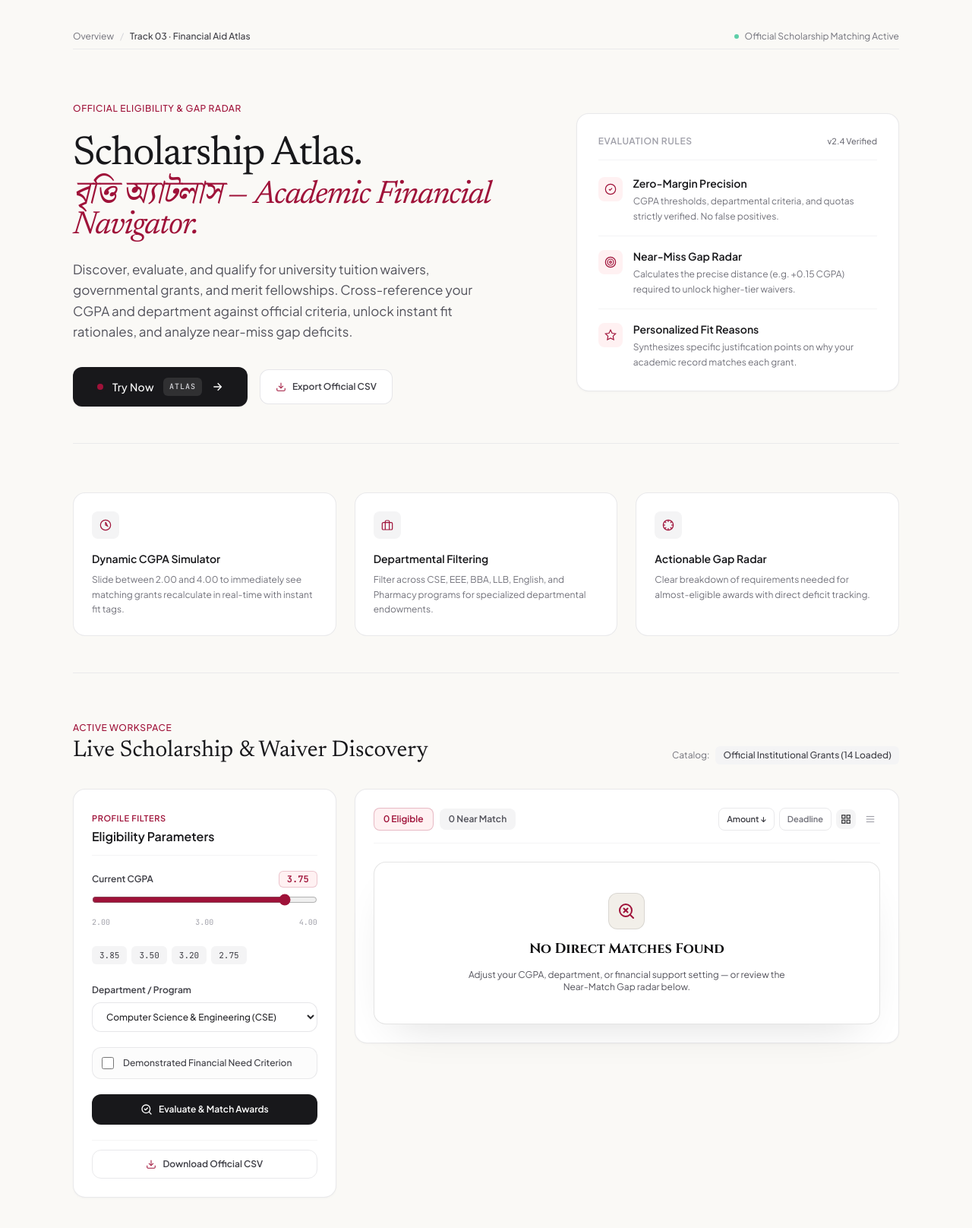
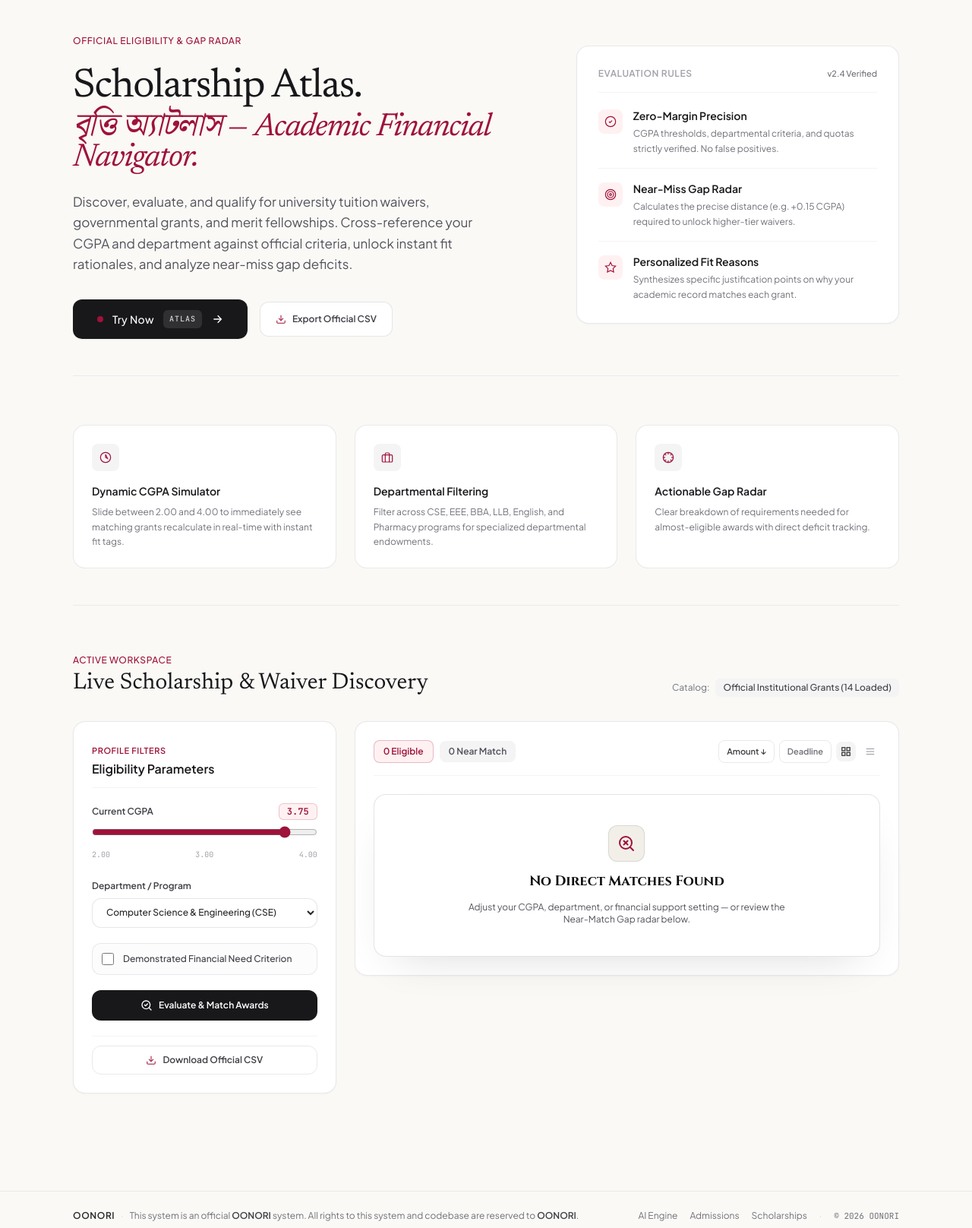
Before and after one commit to projectshike2026/Oiraboot_PCC, a Flask app: page /scholarships in a window 1280 px wide. Shown: the part 65-1681 px from the top of the page at 76% size. Run offline with Flask 3, Linux system fonts and the light colour scheme; data comes from the database, SQL or seed files in the repository; parts of the project's set-up code (start-up, migrations or seed data) failed here and were passed over; some libraries are stand-ins or nearby versions; some web fonts are replaced.

Commit message:
fix: full catalog search in Track 3 AI chat, clean UI grids, remove presets/breadcrumbs, professional README

```diff
--- a/static/js/app.js
+++ b/static/js/app.js
@@ -1090,6 +1090,7 @@ function renderScholarshipResults() {
   if (almostPill) almostPill.textContent = `${latestAlmost.length} Near Match`;
 
   if (sorted.length === 0) {
+    container.className = 'space-y-4';
     container.innerHTML = `
       <div class="surface-card rounded-2xl p-10 text-center space-y-3">
         <div class="w-12 h-12 mx-auto rounded-xl surface-subtle flex items-center justify-center text-crimson">
@@ -1100,6 +1101,7 @@ function renderScholarshipResults() {
       </div>
     `;
   } else if (scholarshipView === 'table') {
+    container.className = 'space-y-4 max-h-[680px] overflow-y-auto thin-scrollbar pr-1.5';
     container.innerHTML = `
       <div class="surface-card rounded-2xl overflow-hidden">
         <div class="overflow-x-auto">
@@ -1132,48 +1134,49 @@ function renderScholarshipResults() {
       </div>
     `;
   } else {
+    container.className = 'grid grid-cols-1 md:grid-cols-2 gap-4 max-h-[680px] overflow-y-auto thin-scrollbar pr-1.5 items-start';
     container.innerHTML = sorted.map(s => {
       const reasonObj = latestReasons[s.id] || {};
       const steps = reasonObj.steps || s.checklist || [];
       return `
-        <div class="surface-card editorial-card rounded-2xl p-6 space-y-4 msg-animate">
-          <div class="flex flex-wrap items-start justify-between gap-4">
-            <div class="space-y-1">
-              <div class="flex flex-wrap items-center gap-2">
-                <span class="px-2.5 py-0.5 rounded bg-[var(--bg-inverse)] text-[var(--text-inverse)] font-mono text-[10px] font-bold uppercase">Eligible</span>
-                ${s.need_based ? `<span class="px-2.5 py-0.5 rounded bg-crimson-soft border border-crimson font-mono text-[10px] font-semibold text-crimson uppercase">Need-Based</span>` : ''}
-                <span class="font-mono text-[10px] text-faint">Min CGPA ${s.min_cgpa.toFixed(2)}</span>
+        <div class="surface-card editorial-card rounded-2xl p-4 sm:p-5 space-y-3 msg-animate">
+          <div class="flex items-start justify-between gap-3">
+            <div class="space-y-1 min-w-0">
+              <div class="flex flex-wrap items-center gap-1.5">
+                <span class="px-2 py-0.5 rounded bg-[var(--bg-inverse)] text-[var(--text-inverse)] font-mono text-[10px] font-bold uppercase">Eligible</span>
+                ${s.need_based ? `<span class="px-2 py-0.5 rounded bg-crimson-soft border border-crimson font-mono text-[10px] font-semibold text-crimson uppercase">Need-Based</span>` : ''}
+                <span class="font-mono text-[10px] text-faint">Min ${s.min_cgpa.toFixed(2)}</span>
               </div>
-              <h4 class="font-athens text-base sm:text-lg font-bold text-main">${escapeHtml(s.name)}</h4>
-              <p class="text-xs text-muted">${escapeHtml(s.provider)}</p>
+              <h4 class="font-athens text-sm sm:text-base font-bold text-main leading-snug">${escapeHtml(s.name)}</h4>
+              <p class="text-[11px] text-muted truncate">${escapeHtml(s.provider)}</p>
             </div>
-            <div class="text-right">
-              <p class="font-mono text-lg font-bold text-crimson">BDT ${s.amount_value.toLocaleString()}</p>
-              <p class="font-mono text-[11px] text-muted flex items-center justify-end gap-1 mt-0.5">
-                <i data-lucide="calendar" class="w-3 h-3 text-crimson"></i> Due ${escapeHtml(s.deadline)}
+            <div class="text-right shrink-0">
+              <p class="font-mono text-sm sm:text-base font-bold text-crimson">BDT ${s.amount_value.toLocaleString()}</p>
+              <p class="font-mono text-[10px] text-muted flex items-center justify-end gap-1 mt-0.5">
+                <i data-lucide="calendar" class="w-3 h-3 text-crimson"></i> ${escapeHtml(s.deadline)}
               </p>
             </div>
           </div>
 
-          <div class="p-3.5 rounded-xl surface-subtle border-l-[3px] border-l-[var(--crimson)] flex items-start gap-2.5">
-            <i data-lucide="check-circle-2" class="w-4 h-4 text-crimson shrink-0 mt-0.5"></i>
-            <p class="text-xs text-main leading-relaxed">
-              <strong>Fit Summary:</strong> ${escapeHtml(reasonObj.reason || '')}
+          <div class="p-3 rounded-xl surface-subtle border-l-[3px] border-l-[var(--crimson)] flex items-start gap-2">
+            <i data-lucide="check-circle-2" class="w-3.5 h-3.5 text-crimson shrink-0 mt-0.5"></i>
+            <p class="text-[11px] text-main leading-relaxed">
+              <strong>Fit:</strong> ${escapeHtml(reasonObj.reason || '')}
             </p>
           </div>
 
           <details class="group">
-            <summary class="cursor-pointer list-none flex items-center justify-between text-xs font-bold text-muted hover:text-crimson transition-colors pt-1">
-              <span class="flex items-center gap-2">
-                <i data-lucide="list-checks" class="w-4 h-4 text-crimson"></i>
-                <span>Application Checklist (${steps.length} Steps)</span>
+            <summary class="cursor-pointer list-none flex items-center justify-between text-[11px] font-bold text-muted hover:text-crimson transition-colors pt-0.5">
+              <span class="flex items-center gap-1.5">
+                <i data-lucide="list-checks" class="w-3.5 h-3.5 text-crimson"></i>
+                <span>Checklist (${steps.length} Steps)</span>
               </span>
-              <i data-lucide="chevron-down" class="w-4 h-4 group-open:rotate-180 transition-transform"></i>
+              <i data-lucide="chevron-down" class="w-3.5 h-3.5 group-open:rotate-180 transition-transform"></i>
             </summary>
-            <ul class="mt-3 pt-3 border-t border-hairline space-y-2 text-xs text-muted">
+            <ul class="mt-2.5 pt-2.5 border-t border-hairline space-y-1.5 text-[11px] text-muted">
               ${steps.map((step, i) => `
-                <li class="flex items-start gap-2.5">
-                  <span class="w-5 h-5 rounded bg-crimson-soft font-mono text-[10px] font-bold text-crimson flex items-center justify-center shrink-0">${i + 1}</span>
+                <li class="flex items-start gap-2">
+                  <span class="w-4 h-4 rounded bg-crimson-soft font-mono text-[9px] font-bold text-crimson flex items-center justify-center shrink-0 mt-0.5">${i + 1}</span>
                   <span class="text-main">${escapeHtml(step)}</span>
                 </li>
               `).join('')}
--- a/templates/scholarships.html
+++ b/templates/scholarships.html
@@ -4,21 +4,6 @@
 
 {% block content %}
 <div class="pt-10 pb-20 max-w-6xl mx-auto px-5 sm:px-8 space-y-12 sm:space-y-16">
-
-  <!-- =========================================================================
-       SUBTLE CONTEXT STRIP
-       ========================================================================= -->
-  <div class="flex flex-wrap items-center justify-between gap-3 text-xs text-zinc-500 dark:text-zinc-400 pb-2 border-b border-zinc-200/70 dark:border-zinc-800/80">
-    <div class="flex items-center gap-2">
-      <a href="/" class="hover:text-zinc-900 dark:hover:text-zinc-100 transition-colors">Overview</a>
-      <span class="text-zinc-300 dark:text-zinc-700">/</span>
-      <span class="font-medium text-zinc-700 dark:text-zinc-300">Track 03 · Financial Aid Atlas</span>
-    </div>
-    <div class="flex items-center gap-2">
-      <span class="w-1.5 h-1.5 rounded-full bg-emerald-500 animate-pulse"></span>
-      <span data-i18n="statusTextSch">Official Scholarship Matching Active</span>
-    </div>
-  </div>
 
   <!-- =========================================================================
        HERO SECTION: CLEAN, MINIMAL, EDITORIAL WITH ENGAGING "TRY NOW" ACTION
@@ -270,22 +255,6 @@
               </div>
             </div>
 
-            <!-- Quick CGPA Presets -->
-            <div class="flex flex-wrap gap-1.5 pt-1">
-              <button type="button" onclick="setPresetCgpa(3.85)" class="px-2.5 py-1 rounded-md bg-zinc-100 hover:bg-zinc-200/80 dark:bg-zinc-800/80 dark:hover:bg-zinc-800 text-[11px] font-mono text-zinc-700 dark:text-zinc-300 transition-colors">
-                3.85
-              </button>
-              <button type="button" onclick="setPresetCgpa(3.50)" class="px-2.5 py-1 rounded-md bg-zinc-100 hover:bg-zinc-200/80 dark:bg-zinc-800/80 dark:hover:bg-zinc-800 text-[11px] font-mono text-zinc-700 dark:text-zinc-300 transition-colors">
-                3.50
-              </button>
-              <button type="button" onclick="setPresetCgpa(3.20)" class="px-2.5 py-1 rounded-md bg-zinc-100 hover:bg-zinc-200/80 dark:bg-zinc-800/80 dark:hover:bg-zinc-800 text-[11px] font-mono text-zinc-700 dark:text-zinc-300 transition-colors">
-                3.20
-              </button>
-              <button type="button" onclick="setPresetCgpa(2.75)" class="px-2.5 py-1 rounded-md bg-zinc-100 hover:bg-zinc-200/80 dark:bg-zinc-800/80 dark:hover:bg-zinc-800 text-[11px] font-mono text-zinc-700 dark:text-zinc-300 transition-colors">
-                2.75
-              </button>
-            </div>
-
             <!-- Department Select -->
             <div class="space-y-1.5">
               <label for="student-dept" class="text-xs font-semibold text-zinc-700 dark:text-zinc-300">
@@ -413,7 +382,7 @@
         </div>
 
         <!-- Matched Scholarships Container -->
-        <div id="scholarship-results-container" class="space-y-4">
+        <div id="scholarship-results-container" class="grid grid-cols-1 md:grid-cols-2 gap-4 max-h-[680px] overflow-y-auto thin-scrollbar pr-1.5">
           <!-- Dynamically populated by app.js runScholarshipMatcher() -->
         </div>
 
@@ -427,7 +396,7 @@
             <span class="text-[11px] text-zinc-400">Delta Deficits Calculated</span>
           </div>
 
-          <div id="almost-qualified-list" class="space-y-3">
+          <div id="almost-qualified-list" class="grid grid-cols-1 sm:grid-cols-2 gap-3 max-h-[340px] overflow-y-auto thin-scrollbar pr-1.5">
             <!-- Dynamically populated by app.js -->
           </div>
         </div>
--- a/trackthree/ai_service.py
+++ b/trackthree/ai_service.py
@@ -130,7 +130,8 @@ STRICT RULES:
 5. {lang_note}
 6. Be warm, encouraging, and analytical — not robotic.
 7. Format suggestions clearly with numbers or bullet points.
-8. If student asks a general question (not about their profile), answer from the catalog data only.
+8. If the student asks about a SPECIFIC scholarship by name (e.g. its minimum CGPA, amount, provider, deadline, or eligibility), ALWAYS look it up directly in CATALOG DATA and give the exact details first before suggesting alternatives.
+9. If student asks a general question (not about their profile), answer from the catalog data only.
 
 CATALOG DATA:
 <<<
@@ -179,7 +180,7 @@ Advisor:"""
         advisor_system = f"""You are a Senior Scholarship Analyst for Bayview International University.
 Analyze the student's situation and suggest 5-6 best-fit scholarships strictly from the catalog below.
 For each: exact name, provider, BDT amount, min CGPA, eligible departments, and deadline.
-Be thorough and analytical. {lang_note}
+Be thorough and analytical. If the student asks about a specific scholarship by name, always locate it in CATALOG DATA and report its exact min CGPA, BDT amount, provider, department, need-based status, and deadline directly. {lang_note}
 
 CATALOG DATA:
 <<<
```
Also changed, not shown: templates/admissions.html (+0 -15 lines), templates/documents.html (+0 -15 lines), trackthree/app.py (+52 -12 lines), trackthree/templates/scholarships.html (+0 -19 lines), README.md.
